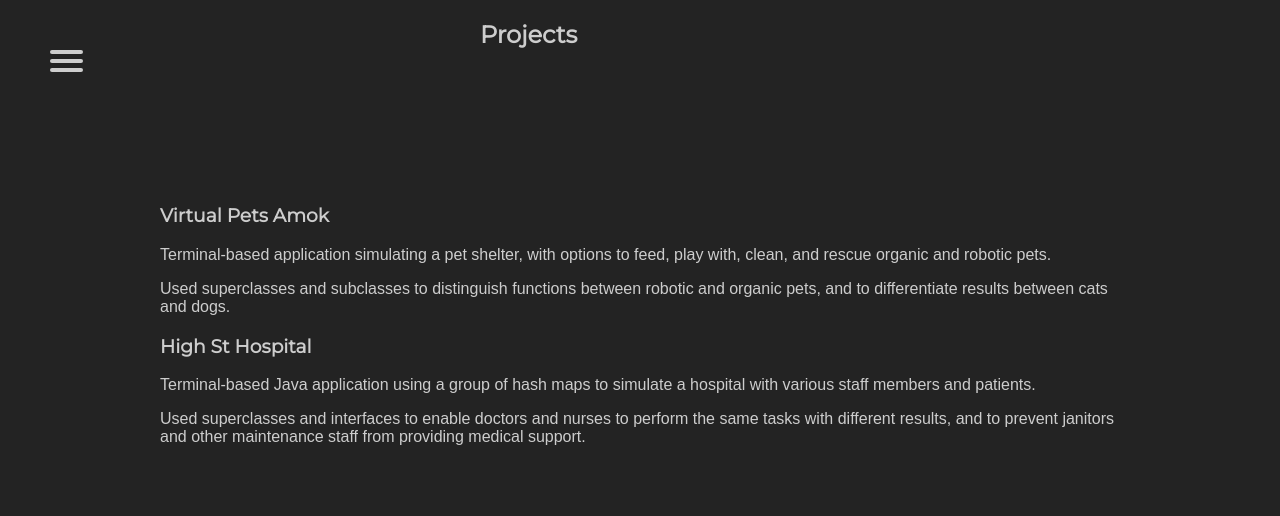
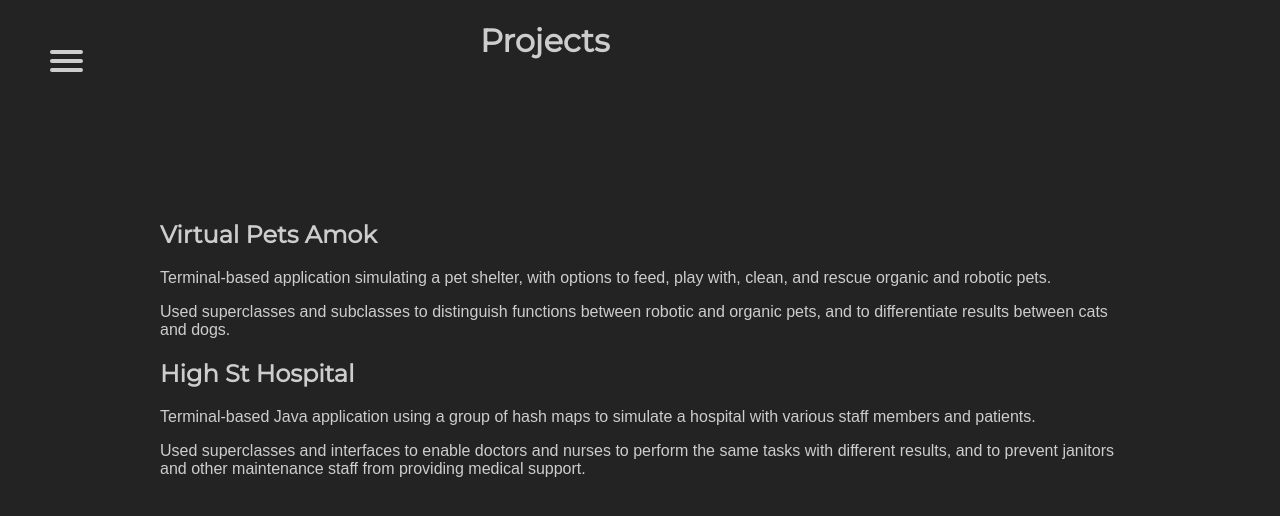
Before and after one commit to gaelanshively/gaelanshively.github.io, a plain HTML site: page Projects.html in a window 1280 px wide. Drawn offline with Linux system fonts and the light colour scheme.

Commit message:
style changes

```diff
--- a/Projects.html
+++ b/Projects.html
@@ -34,14 +34,14 @@
       </nav>
     </div>
     <div class="grid-two">
-      <h2>Projects</h2>
+      <h1>Projects</h1>
     </div>
     <div class="grid-three">
-        <h3>Virtual Pets Amok</h3>
+        <h2>Virtual Pets Amok</h2>
         <p>Terminal-based application simulating a pet shelter, with options to feed, play with, clean, and rescue organic and robotic pets.</p>
         <p>Used superclasses and subclasses to distinguish functions between robotic and organic pets, and to differentiate results between cats and dogs.</p>
         <p></p>
-        <h3>High St Hospital</h3>
+        <h2>High St Hospital</h2>
         <p>Terminal-based Java application using a group of hash maps to simulate a hospital with various staff members and patients.  </p>
             <p>Used superclasses and interfaces to enable doctors and nurses to perform the same tasks with different results, and to prevent janitors and other maintenance staff from providing medical support.</p>
         </div>
```
Also changed, not shown: contact.html (+2 -2 lines).
